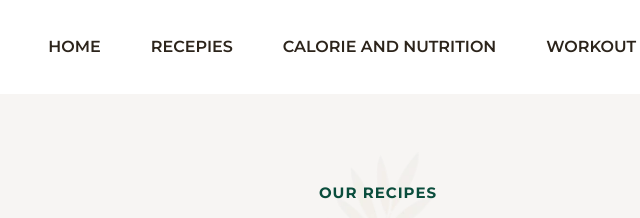
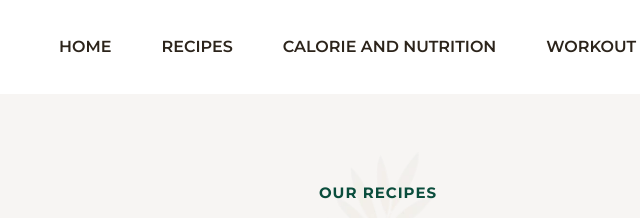
Before and after one commit to SakthivelAbhilesh/greenbite-cb016491, a plain HTML site: page recipes.html in a window 1280 px wide. Shown: the top 218 px of the page, 262-902 px from the left. Drawn offline with nearby package versions, Linux system fonts and the light colour scheme.

Commit message:
Update recipes.html

```diff
--- a/recipes.html
+++ b/recipes.html
@@ -42,7 +42,7 @@
 
         <ul class="navbar-list">
           <li class="navbar-item"><a href="index.html" class="navbar-link" data-nav-link>HOME</a></li>
-          <li class="navbar-item"><a href="recipes.html" class="navbar-link" data-nav-link>RECEPIES</a></li>
+          <li class="navbar-item"><a href="recipes.html" class="navbar-link" data-nav-link>RECIPES</a></li>
           <li class="navbar-item"><a href="calorie.html" class="navbar-link" data-nav-link>CALORIE AND NUTRITION</a></li>
           <li class="navbar-item"><a href="workout.html" class="navbar-link" data-nav-link>WORKOUT</a></li>
           <li class="navbar-item"><a href="mindfulness.html" class="navbar-link" data-nav-link>MINDFULNESS</a></li>
```
